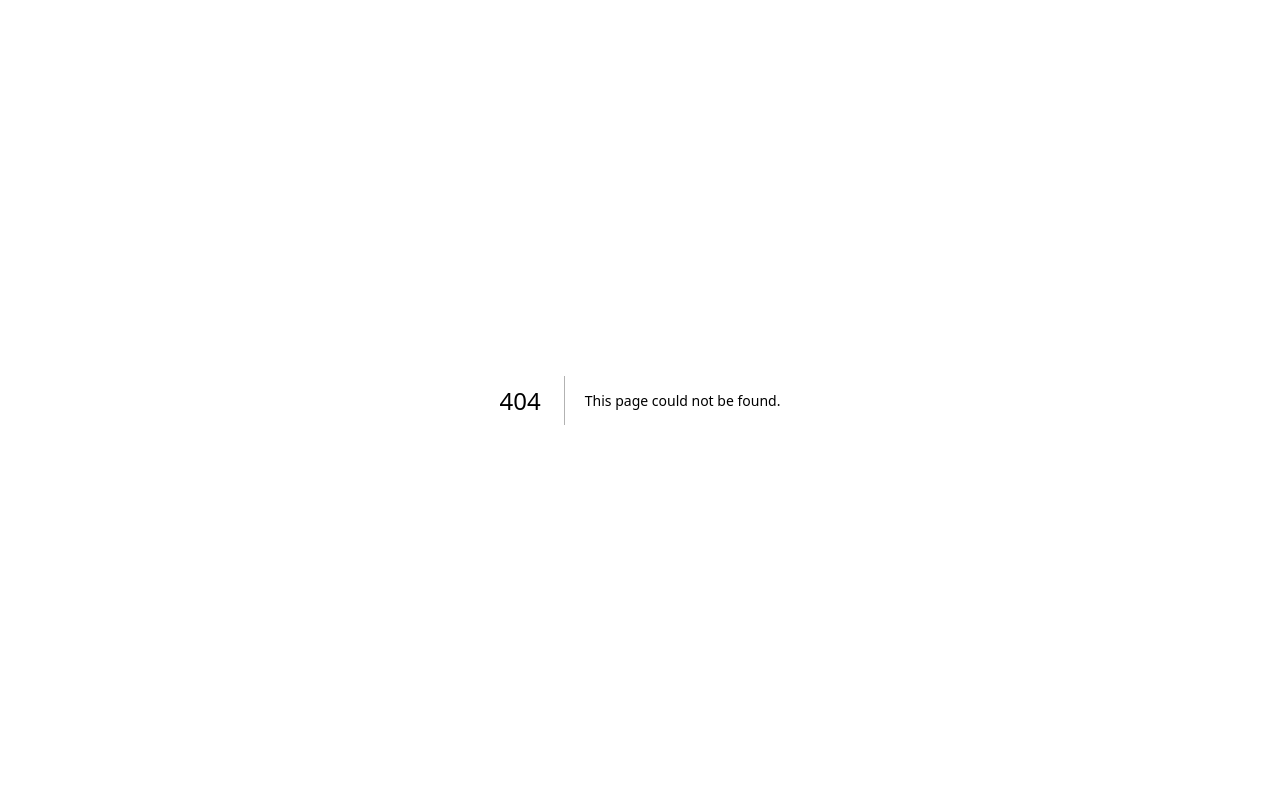
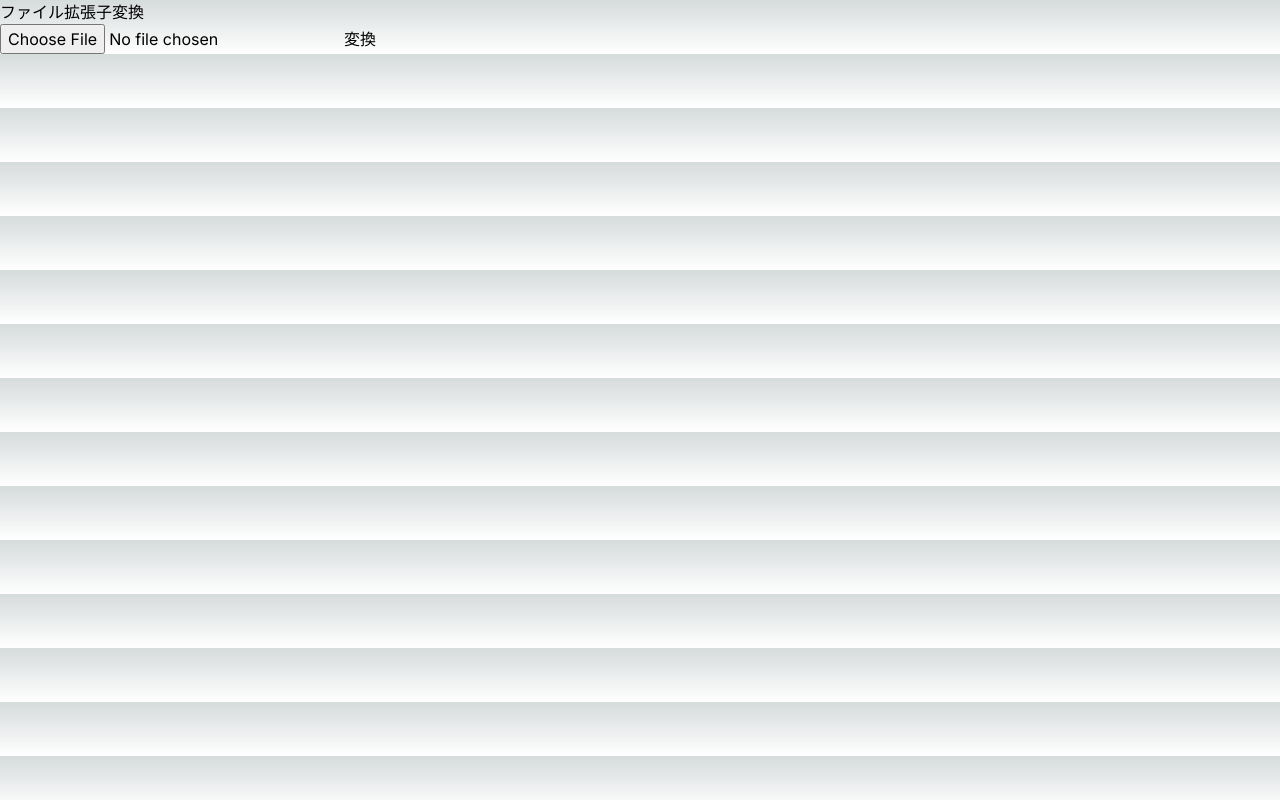
Before and after one commit to PixelGames3786/nextjs-vercel, a Next.js app: page /fileconvert in a window 1280 px wide. Before the commit this address had no page. Built offline with nearby package versions, Linux system fonts and the light colour scheme.

Commit message:
2024/7/20
ファイル変換ページを追加

```diff
--- /dev/null
+++ b/src/app/fileconvert/page.tsx
@@ -0,0 +1,57 @@
+'use client';
+
+import { useState, ChangeEvent, MouseEvent } from 'react';
+
+interface ConvertResponse {
+  fileUrl: string;
+}
+
+export default function Home() {
+  const [file, setFile] = useState<File | null>(null);
+  const [convertedFileUrl, setConvertedFileUrl] = useState<string>('');
+
+  const handleFileChange = (e: ChangeEvent<HTMLInputElement>) => {
+    if (e.target.files && e.target.files.length > 0) {
+      setFile(e.target.files[0]);
+    }
+  };
+
+  const handleConvert = async (e: MouseEvent<HTMLButtonElement>) => {
+    e.preventDefault();
+
+    if (!file) {
+      alert('ファイルを選択してください');
+      return;
+    }
+
+    const formData = new FormData();
+    formData.append('file', file);
+
+    try {
+      const response = await fetch(process.env.NEXT_PUBLIC_API_URL as string+"/api/convert", {
+        method: 'POST',
+        body: formData,
+      });
+
+      if (!response.ok) {
+        throw new Error('ファイル変換に失敗しました');
+      }
+
+      const data: ConvertResponse = await response.json();
+      setConvertedFileUrl(data.fileUrl);
+
+    } catch (error) {
+      console.error(error);
+      alert('ファイル変換中にエラーが発生しました');
+    }
+  };
+
+  return (
+    <div>
+      <h1>ファイル拡張子変換</h1>
+      <input type="file" onChange={handleFileChange} />
+      <button onClick={handleConvert}>変換</button>
+      {convertedFileUrl && <a href={`${process.env.NEXT_PUBLIC_API_URL}${convertedFileUrl}`} download>ダウンロード</a>}
+    </div>
+  );
+}
```
